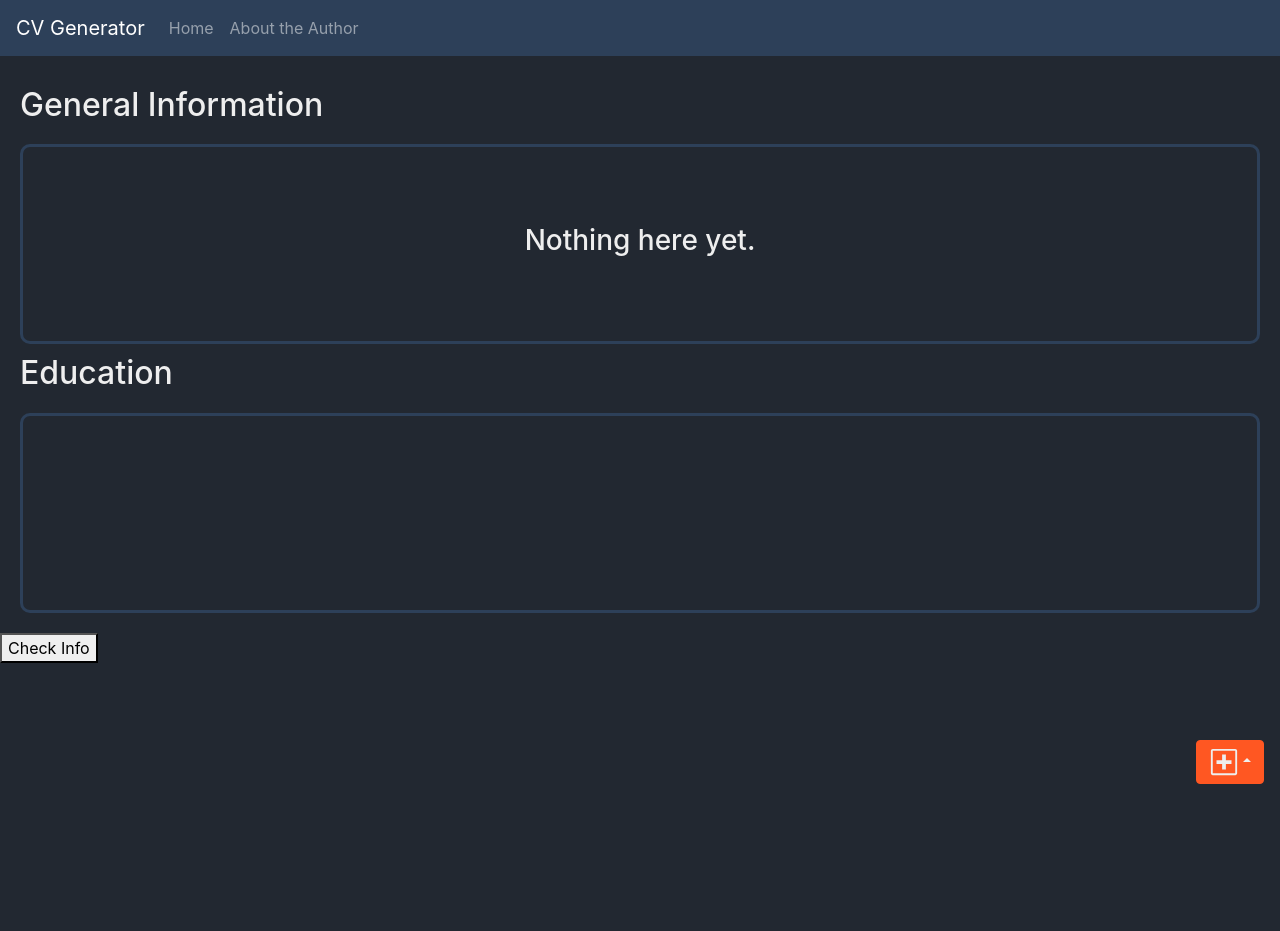
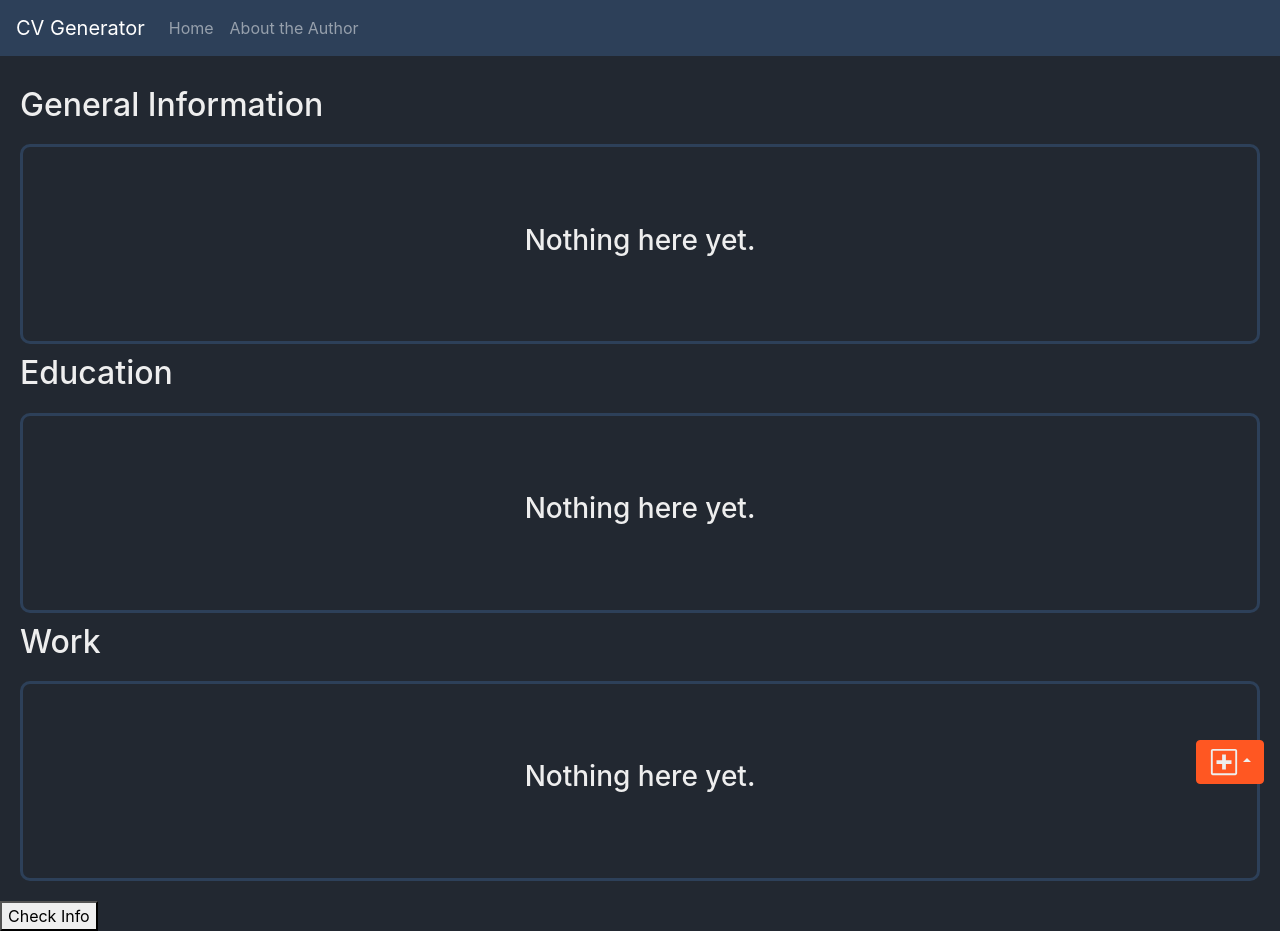
Before and after one commit to ketionor/cv-app-react, a React (Create React App) app: page / in a window 1280 px wide. Before the commit the page ends 800 px from the top, so only its background shows below. Built offline with nearby package versions, Linux system fonts and the light colour scheme.

Commit message:
added work info functionality

```diff
--- a/src/App.css
+++ b/src/App.css
@@ -49,7 +49,7 @@ h2 {
   padding: 30px;
 }
 
-.school {
+.school, .job {
   margin: 10px;
   background-color: #2d4059;
   padding: 20px;
@@ -60,7 +60,7 @@ h2 {
   align-items: center;
 }
 
-.school:hover {
+.school:hover, .job:hover {
   background-color: #2d4059;
 }
 
--- a/src/App.js
+++ b/src/App.js
@@ -38,6 +38,10 @@ function App() {
     toggleVisibility("general");
   };
 
+  const toggleWorkModal = () => {
+    toggleVisibility("work");
+  };
+
   //update master state
   const handleUpdateGeneralInfo = (newInfo, key) => {
     updateInfo({ ...masterInfo, [key]: newInfo });
@@ -47,6 +51,13 @@ function App() {
     updateInfo({
       ...masterInfo,
       education: masterInfo.education.concat(newSchool),
+    });
+  };
+
+  const handleUpdateWork = (newWork) => {
+    updateInfo({
+      ...masterInfo,
+      work: masterInfo.work.concat(newWork),
     });
   };
 
@@ -61,8 +72,10 @@ function App() {
     toggleVisibility: toggleVisibility,
     handleUpdateGeneralInfo: handleUpdateGeneralInfo,
     handleUpdateEducation: handleUpdateEducation,
+    handleUpdateWork: handleUpdateWork,
     toggleGenModal: toggleGenModal,
     toggleEducationModal: toggleEducationModal,
+    toggleWorkModal: toggleWorkModal,
     deleteItem: deleteItem,
   };
 
--- a/src/App.sass
+++ b/src/App.sass
@@ -66,6 +66,9 @@ h2
     &:hover
         background-color: #2d4059
 
+.job
+    @extend .school
+
 .school-display
     margin: 5px
 
--- a/src/components/Education/EducationInfo.js
+++ b/src/components/Education/EducationInfo.js
@@ -4,13 +4,30 @@ import EducationInfoDisplay from "./EducationInfoDisplay";
 import { useState } from "react";
 
 const EducationInfo = ({ props }) => {
+  const checkInfo = () => {
+    return props.masterInfo.education.length === 0;
+  };
+
+  const assignContainerClass = () => {
+    if (checkInfo()) {
+      return "general-info-container nothing-here";
+    } else {
+      return "general-info-container";
+    }
+  };
+
   return (
-    <Container fluid className="education-info-container">
+    <Container fluid className={assignContainerClass()}>
+      {checkInfo() ? (
+        <h3>Nothing here yet.</h3>
+      ) : (
+        <EducationInfoDisplay
+          masterInfo={props.masterInfo.education}
+          deleteItem={props.deleteItem}
+        />
+      )}
+
       <EducationInfoForm props={props} />
-      <EducationInfoDisplay
-        masterInfo={props.masterInfo.education}
-        deleteItem={props.deleteItem}
-      />
     </Container>
   );
 };
--- a/src/components/General/GeneralInfoForm.js
+++ b/src/components/General/GeneralInfoForm.js
@@ -10,13 +10,8 @@ const GeneralInfoForm = ({ props }) => {
     phone: "555-555-5555",
   });
 
-  // const toggleGenModal = () => {
-  //   props.toggleVisibility("general");
-  // };
-
   const handleChange = (e, key) => {
     updateInfo({ ...info, [key]: e.target.value });
-    console.log(info);
   };
 
   const handleSubmit = () => {
--- a/src/components/Home.js
+++ b/src/components/Home.js
@@ -2,6 +2,7 @@ import GeneralInfo from "./General/GeneralInfo";
 import EducationInfo from "./Education/EducationInfo";
 import DropdownButton from "react-bootstrap/DropdownButton";
 import Dropdown from "react-bootstrap/Dropdown";
+import WorkInfo from "./Work/WorkInfo";
 import { GoDiffAdded } from "react-icons/go";
 
 const Home = ({ props }) => {
@@ -11,6 +12,8 @@ const Home = ({ props }) => {
       <GeneralInfo props={props} />
       <h2>Education</h2>
       <EducationInfo props={props} />
+      <h2>Work</h2>
+      <WorkInfo props={props} />
       <DropdownButton
         drop="up"
         variant="highlight"
@@ -18,6 +21,7 @@ const Home = ({ props }) => {
         className="add-button"
       >
         <Dropdown.Item onClick={props.toggleGenModal}>General</Dropdown.Item>
+        <Dropdown.Item onClick={props.toggleWorkModal}>Work</Dropdown.Item>
         <Dropdown.Item onClick={props.toggleEducationModal}>
           Education
         </Dropdown.Item>
--- a/src/components/Work/Job.js
+++ b/src/components/Work/Job.js
@@ -0,0 +1,22 @@
+import { RiDeleteBin5Line } from "react-icons/ri";
+
+const Job = ({ jobInfo, deleteItem }) => {
+  return (
+    <div className="job">
+      <span>
+        <h3>{jobInfo.company}</h3>
+        <p>
+          {jobInfo.position}, {jobInfo.years}
+        </p>
+      </span>
+      <span>
+        <RiDeleteBin5Line
+          style={{ color: "#dc3545", cursor: "pointer" }}
+          onClick={() => deleteItem(jobInfo.id)}
+        />
+      </span>
+    </div>
+  );
+};
+
+export default Job;
--- a/src/components/Work/WorkInfo.js
+++ b/src/components/Work/WorkInfo.js
@@ -0,0 +1,33 @@
+import Container from "react-bootstrap/Container";
+import WorkInfoForm from "./WorkInfoForm";
+import WorkInfoDisplay from "./WorkInfoDisplay";
+
+const WorkInfo = ({ props }) => {
+  const checkInfo = () => {
+    return Object.keys(props.masterInfo.work).length === 0;
+  };
+
+  const assignContainerClass = () => {
+    if (checkInfo()) {
+      return "general-info-container nothing-here";
+    } else {
+      return "general-info-container";
+    }
+  };
+
+  return (
+    <Container fluid className={assignContainerClass()}>
+      {checkInfo() ? (
+        <h3>Nothing here yet.</h3>
+      ) : (
+        <WorkInfoDisplay
+          masterInfo={props.masterInfo.work}
+          deleteItem={props.deleteItem}
+        />
+      )}
+      <WorkInfoForm props={props} />
+    </Container>
+  );
+};
+
+export default WorkInfo;
--- a/src/components/Work/WorkInfoDisplay.js
+++ b/src/components/Work/WorkInfoDisplay.js
@@ -0,0 +1,13 @@
+import Job from "./Job";
+
+const WorkInfoDisplay = ({ masterInfo, deleteItem }) => {
+  return (
+    <div className="school-display">
+      {masterInfo.map((job) => (
+        <Job key={job.id} jobInfo={job} deleteItem={deleteItem} />
+      ))}
+    </div>
+  );
+};
+
+export default WorkInfoDisplay;
--- a/src/components/Work/WorkInfoForm.js
+++ b/src/components/Work/WorkInfoForm.js
@@ -0,0 +1,73 @@
+import Modal from "react-bootstrap/Modal";
+import Button from "react-bootstrap/Button";
+import Form from "react-bootstrap/Form";
+import { useState } from "react";
+
+const WorkInfoForm = ({ props }) => {
+  const defaultState = {
+    company: "IBM",
+    position: "Janitor",
+    years: "1993-1997",
+    id: Date.now(),
+  };
+
+  const [info, updateInfo] = useState([defaultState]);
+
+  const handleChange = (e, key) => {
+    updateInfo({ ...info, [key]: e.target.value });
+  };
+
+  const handleSubmit = () => {
+    updateInfo({ ...info, id: Date.now() });
+    props.handleUpdateWork(info);
+    updateInfo([defaultState]);
+    props.toggleWorkModal();
+  };
+
+  return (
+    <>
+      <Modal show={props.showModal.work} onHide={props.toggleWorkModal}>
+        <Modal.Header closeButton>
+          <Modal.Title>Add Work History</Modal.Title>
+        </Modal.Header>
+        <Modal.Body>
+          <Form>
+            <Form.Group>
+              <Form.Label>Name</Form.Label>
+              <Form.Control
+                placeholder="John Doe"
+                onChange={(e) => handleChange(e, "name")}
+              />
+            </Form.Group>
+
+            <Form.Group>
+              <Form.Label>Email Address</Form.Label>
+              <Form.Control
+                placeholder="johndoe@gmail.com"
+                onChange={(e) => handleChange(e, "email")}
+              />
+            </Form.Group>
+
+            <Form.Group>
+              <Form.Label>Phone Number</Form.Label>
+              <Form.Control
+                placeholder="xxx-xxx-xxxx"
+                onChange={(e) => handleChange(e, "phone")}
+              />
+            </Form.Group>
+          </Form>
+        </Modal.Body>
+        <Modal.Footer>
+          <Button variant="secondary" onClick={props.toggleWorkModal}>
+            Close
+          </Button>
+          <Button variant="primary" onClick={handleSubmit}>
+            Save Changes
+          </Button>
+        </Modal.Footer>
+      </Modal>
+    </>
+  );
+};
+
+export default WorkInfoForm;
```
Also changed, not shown: 1 other file (tests, documents, lock files or other folders).
